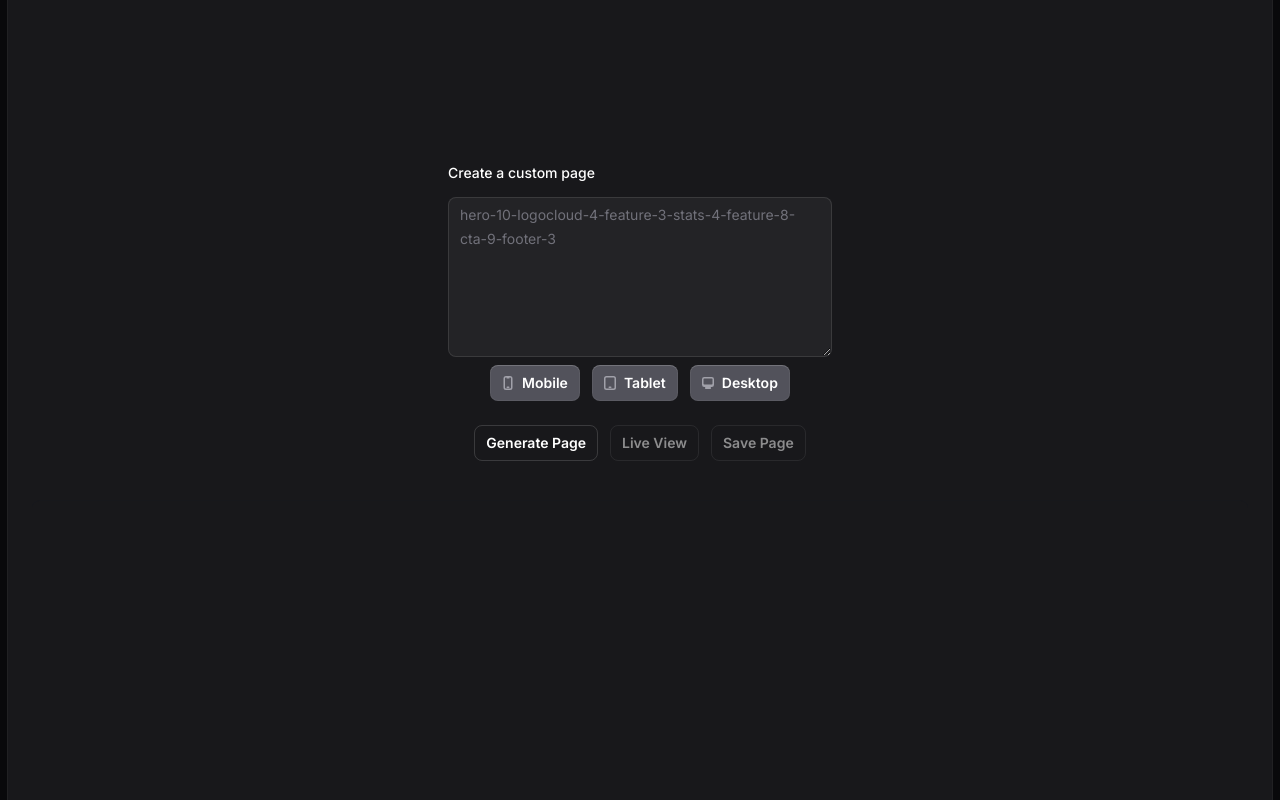
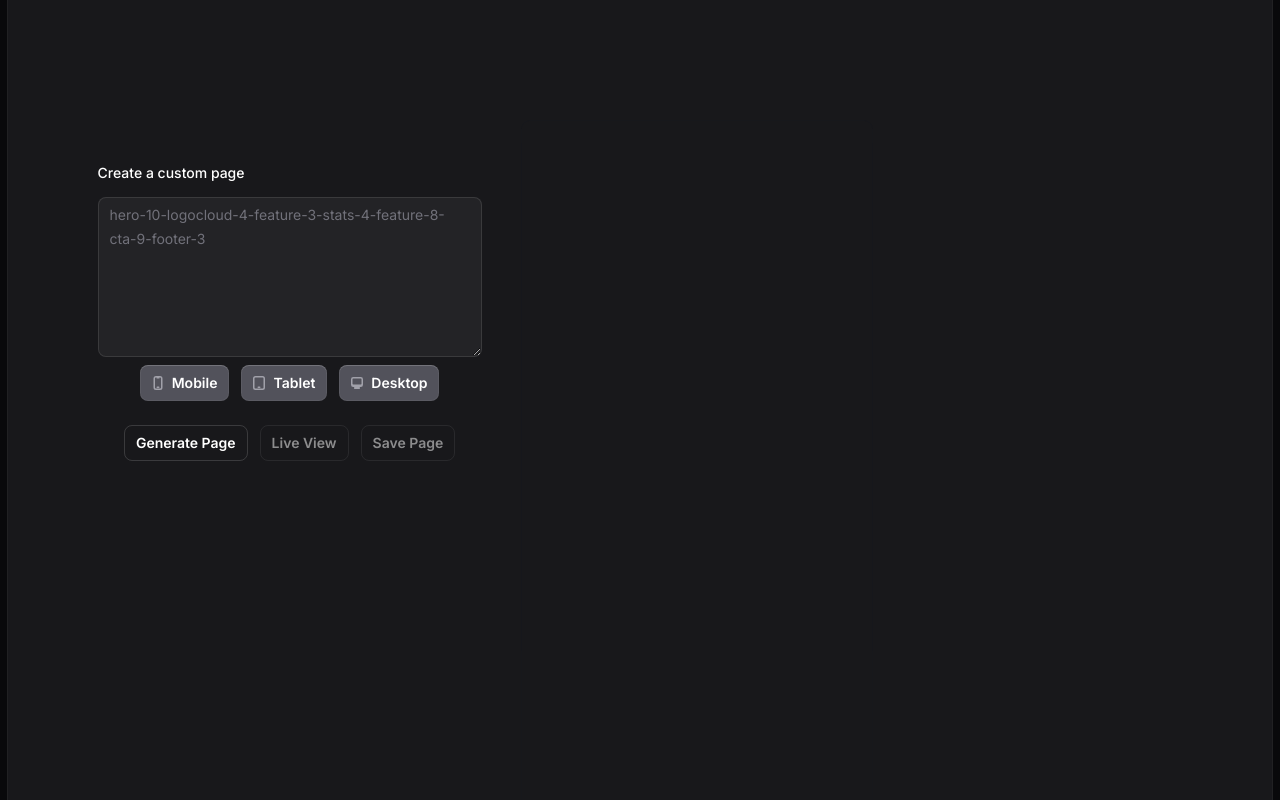
Before and after one commit to egallardop13/landing-page-generator-page-generator, a Next.js app: page / in a window 1280 px wide. Shown: the part 620-1420 px from the top of the page. Built offline with nearby package versions, Linux system fonts and the light colour scheme.

Commit message:
more clean ups

```diff
--- a/src/app/page.jsx
+++ b/src/app/page.jsx
@@ -60,7 +60,7 @@ const Page = () => {
     }
   };
 
-  const [iframeWidth, setIframeWidth] = useState(calculateWidth()); // Default width
+  const [iframeWidth, setIframeWidth] = useState(350); // Default width
   const resizerRef = useRef(null);
   const [isResizing, setIsResizing] = useState(false); // Tracks window resize
   const [isManualResize, setIsManualResize] = useState(false); // Track iframe resizing
--- a/src/components/ctaSections/CtaSection1.jsx
+++ b/src/components/ctaSections/CtaSection1.jsx
@@ -11,7 +11,6 @@ export default function Example() {
           title="map"
           scrolling="no"
           src="https://maps.google.com/maps?width=100%&height=600&hl=en&q=%C4%B0NewYork+(My%20Business%20Name)&ie=UTF8&t=&z=14&iwloc=B&output=embed"
-          // style="filter: grayscale(1) contrast(1.2) opacity(0.4);"
         ></iframe>
       </div>
       <div className="container px-5 py-24 mx-auto flex">
--- a/src/components/ctaSections/CtaSection2.jsx
+++ b/src/components/ctaSections/CtaSection2.jsx
@@ -13,7 +13,6 @@ export default function Example() {
             marginwidth="0"
             scrolling="no"
             src="https://maps.google.com/maps?width=100%&height=600&hl=en&q=%C4%B0newyork+(My%20Business%20Name)&ie=UTF8&t=&z=14&iwloc=B&output=embed"
-            // style="filter: grayscale(1) contrast(1.2) opacity(0.4);"
           ></iframe>
           <div className="bg-white relative flex flex-wrap py-6 rounded shadow-md">
             <div className="lg:w-1/2 px-6">
--- a/src/components/heroSections/Hero1.jsx
+++ b/src/components/heroSections/Hero1.jsx
@@ -1,8 +1,6 @@
 "use client";
 
 import { useState } from "react";
-import { Dialog, DialogPanel } from "@headlessui/react";
-import { Bars3Icon, XMarkIcon } from "@heroicons/react/24/outline";
 import Image from "next/image";
 
 const navigation = [
@@ -13,8 +11,6 @@ const navigation = [
 ];
 
 export default function Hero1() {
-  const [mobileMenuOpen, setMobileMenuOpen] = useState(false);
-
   return (
     <section className="text-gray-400 bg-gradient-to-bl from-blue-200 to-slate-800 body-font">
       <div className="container mx-auto flex px-5 py-24 md:flex-row flex-col items-center">
--- a/src/components/heroSections/Hero3.jsx
+++ b/src/components/heroSections/Hero3.jsx
@@ -1,4 +1,3 @@
-import { ChevronRightIcon } from "@heroicons/react/20/solid";
 import Image from "next/image";
 
 export default function Hero3() {
--- a/src/components/heroSections/Hero4.jsx
+++ b/src/components/heroSections/Hero4.jsx
@@ -1,4 +1,3 @@
-import { ChevronRightIcon } from "@heroicons/react/20/solid";
 import Image from "next/image";
 
 export default function Example() {
```
Also changed, not shown: src/components/footers/Footer7.jsx (+0 -14 lines), src/contexts/ComponentsContext.js (+1 -11 lines).
